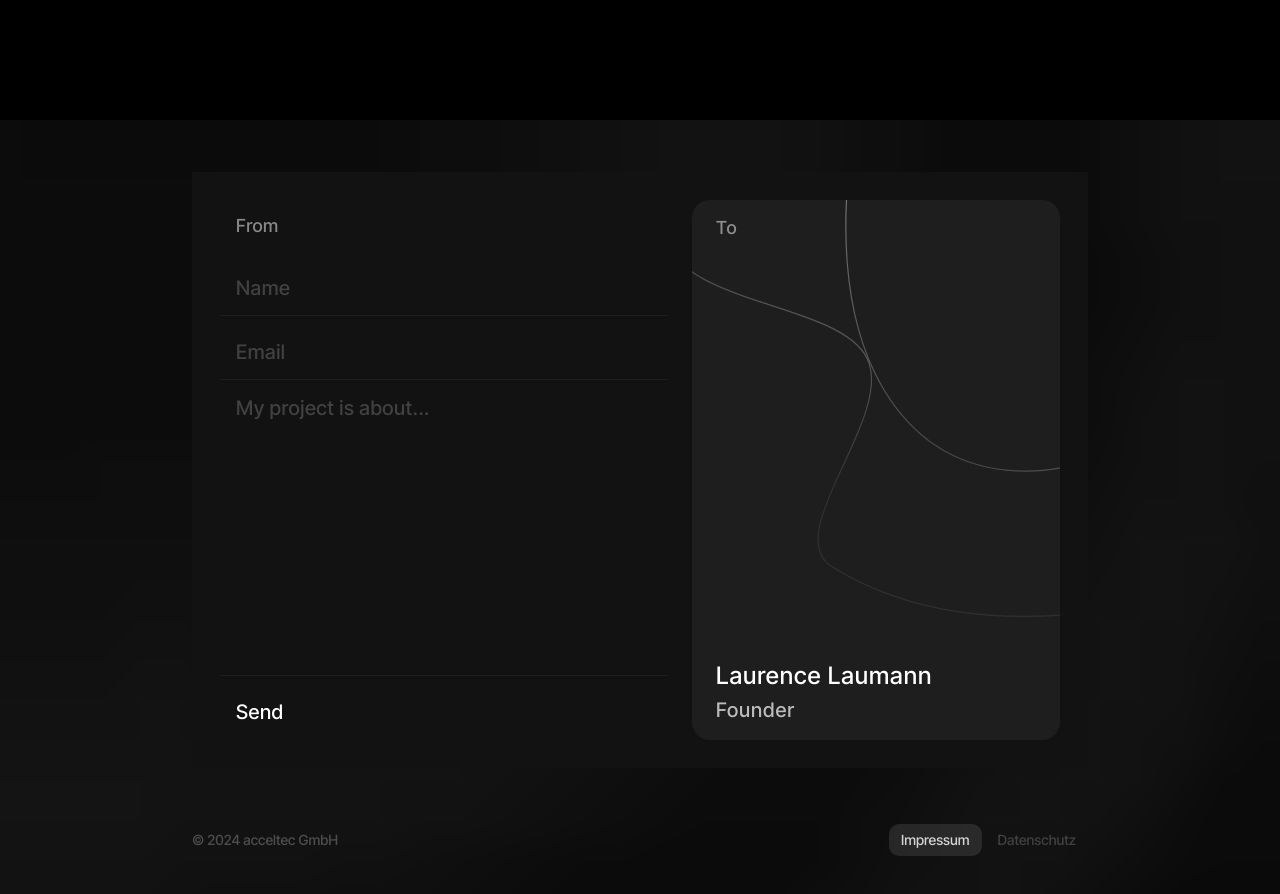
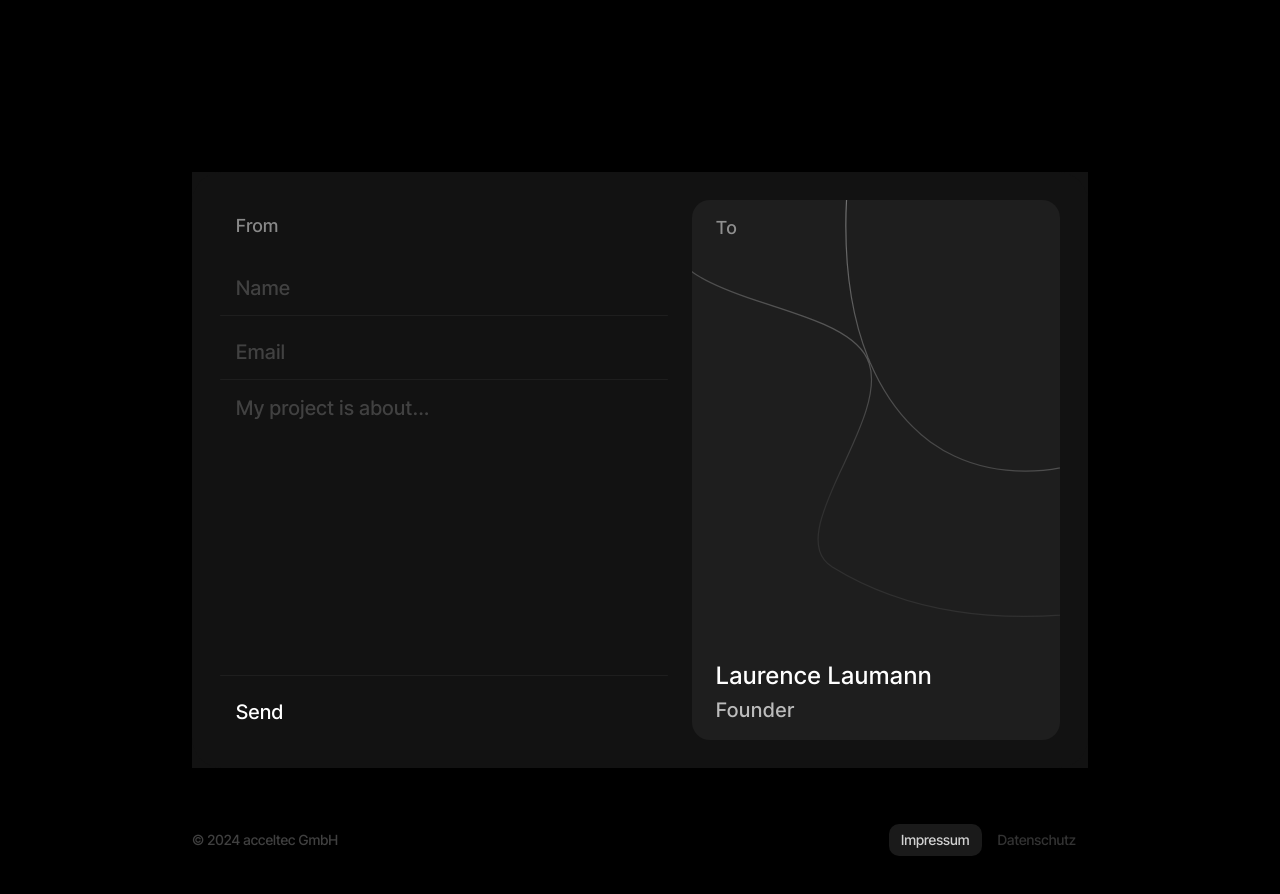
Before and after one commit to jakubziemba/acceltec, a Next.js app: page / in a window 1280 px wide. Shown: the part 680-1574 px from the top of the page. Built offline with nearby package versions, Linux system fonts and the light colour scheme.

Commit message:
(fix) remove canvas animation for now

```diff
--- a/app/_components/form/section.tsx
+++ b/app/_components/form/section.tsx
@@ -274,7 +274,7 @@ export default function FormSection() {
             </motion.div>
           </motion.div>
         </div>
-        <CanvasAnimation />
+        {/* <CanvasAnimation /> */}
       </section>
     </div>
   );
```
